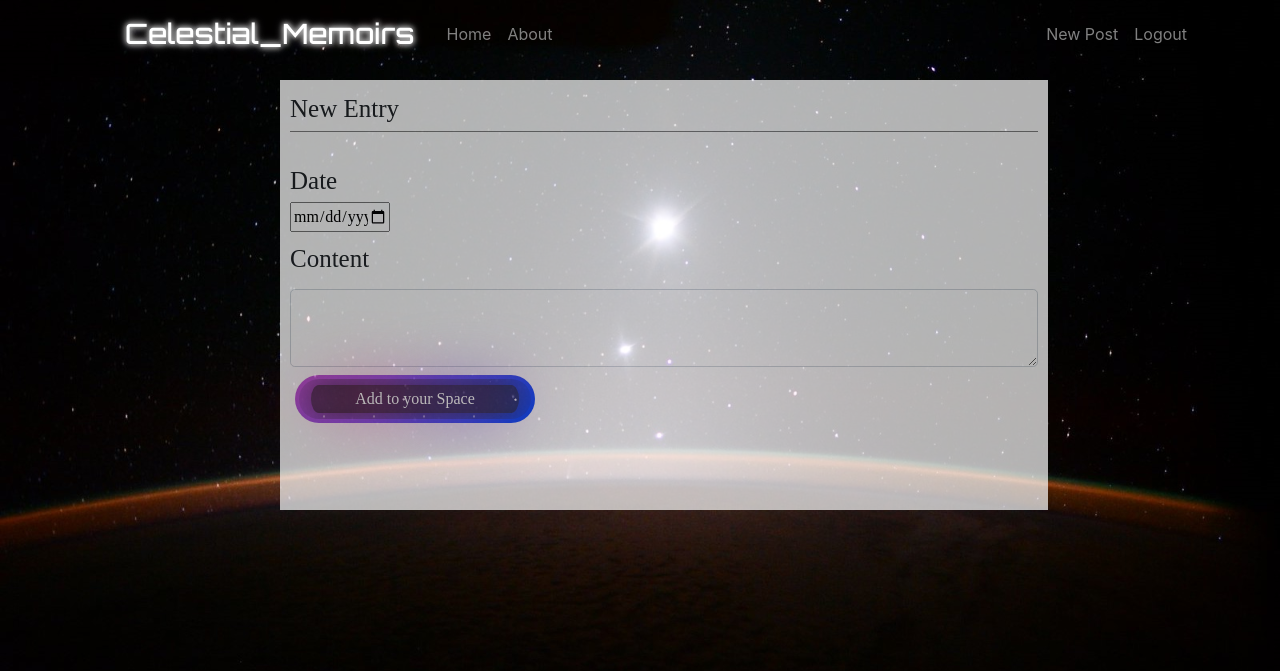
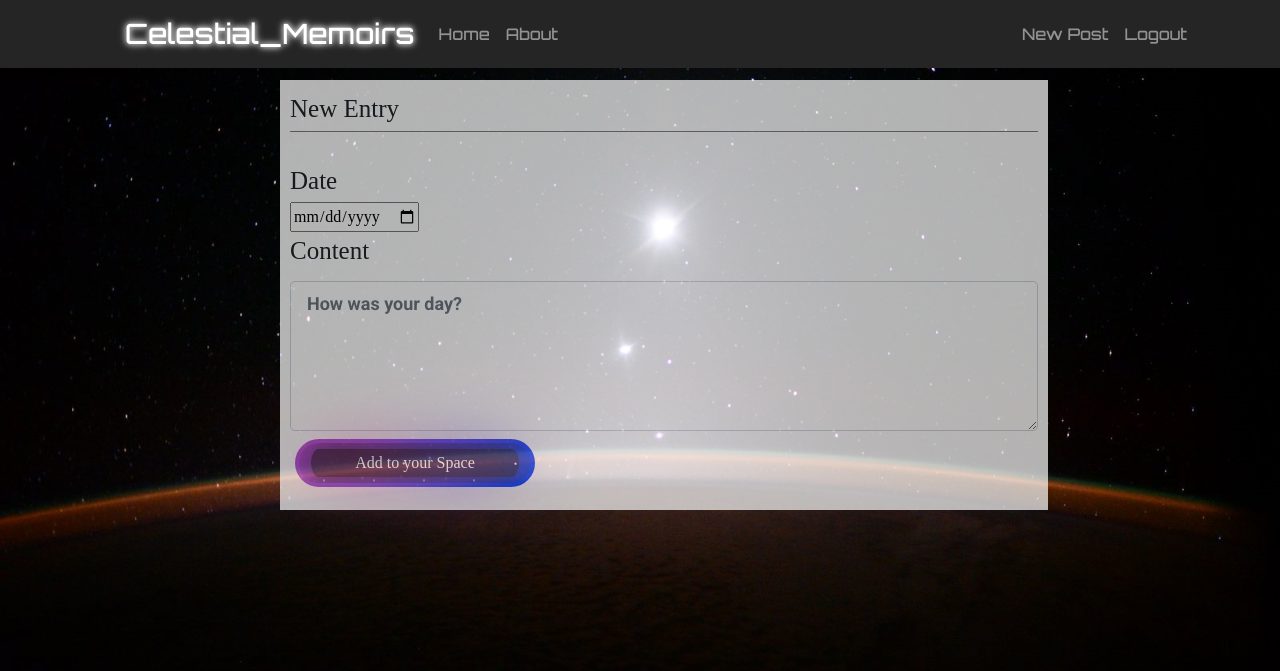
Before and after one commit to Om-Alve/CelestialMemoirs, a Flask app: page /entry/new in a window 1280 px wide. Shown: the top 671 px of the page. Run offline with Flask 3, Linux system fonts and the light colour scheme; a user stored in the database is signed in; some libraries are stand-ins or nearby versions.

Commit message:
Fixed bugs and font issues

```diff
--- a/Celestial_Memoirs/static/styles/style.css
+++ b/Celestial_Memoirs/static/styles/style.css
@@ -1,6 +1,10 @@
 
 a:hover {
   text-decoration: none;
+}
+.navbar{
+  font-family: Orbitron;
+  background-color: rgb(37, 37, 37);
 }
 .form {
   position: relative;
@@ -1263,9 +1170,6 @@ strong {
   margin-bottom: 3px;
 }
 
-.date_box {
-  width: 100px;
-}
 
 .content {
   font-size: 20px;
@@ -1445,12 +1349,16 @@ strong {
 
 .textarea {
   border: 1px solid #000000;
-  font-family: inherit;
-  font-size: 18px;
+  font-family: Roboto;
+  font-size: 10px;
   padding: 1px 6px;
   color: black;
-  margin-top: 7px;
   max-height: 140px;
+}
+
+.form-control,.form-control-lg{
+  font-family: Roboto;
+  height:150px;
 }
 
 .textarea {
@@ -1471,9 +1378,7 @@ strong {
 .content_text {
   color: black;
   font-weight: 550;
-  font-size: 25px;
-  margin-top: 30px;
-
+  font-size: 20px;
 }
 
 .submit-btn {
@@ -1730,7 +1635,5 @@ strong {
 .content_text {
   color: black;
   font-weight: 550;
-  font-size: 25px;
-  margin-top: 30px;
-
-}
+  font-size: 18px;
+}
--- a/Celestial_Memoirs/templates/about_us.html
+++ b/Celestial_Memoirs/templates/about_us.html
@@ -87,7 +87,7 @@
     legacy in the stars.
 </div>
 
-
+{% if not current_user.is_authenticated %}
     <div class="buttons-container">
         <div class="button-1">
             <a href="{{url_for('register')}}">
@@ -107,7 +107,7 @@
         <div class="button-2">
             <a href="{{url_for('login')}}">
                 <button class="btn" type="button">
-                <strong> Sign In!!</strong>
+                    <strong> Log In!!</strong>
                     <div id="container-stars">
                         <div id="stars"></div>
                     </div>
@@ -120,6 +120,7 @@
             </a>
         </div>
     </div>
+{%endif%}
 </body>
 
 </html>
--- a/Celestial_Memoirs/templates/create_post.html
+++ b/Celestial_Memoirs/templates/create_post.html
@@ -10,7 +10,7 @@
         <div class="date">
             Date
         </div>
-        <div class="date_box">
+        <div class="">
             {% if form.date.errors %}
             {{ form.date(class="form-control form-control-lg is-invalid") }}
             <div class="invalid-feedback">
@@ -19,7 +19,7 @@
                 {% endfor %}
             </div>
             {% else %}
-            {{ form.date(class="date_box mb-2") }}
+            {{ form.date() }}
             {% endif %}
         </div>
         <div class="date">
@@ -33,7 +33,7 @@
             {% endfor %}
         </div>
         {% else %}
-        {{ form.content(class="mb-2 form-control form-control-lg") }}
+        {{ form.content(class="mb-2 form-control form-control-lg content_text",placeholder="How was your day?") }}
         {% endif %}
         <!-- <div class="btn"> -->
         <button class="btn" type="submit">
--- a/Celestial_Memoirs/templates/layout.html
+++ b/Celestial_Memoirs/templates/layout.html
@@ -22,10 +22,10 @@
 
 <body
   style="background-image: url({{url_for('static', filename='Images/home-image.jpg') }});background-size:cover;">
-  <header class="site-header">
+  <header>
     <nav class="navbar navbar-expand-md navbar-dark fixed-top">
       <div class="container">
-        <a class="navbar-brand mr-4" href="/">
+        <a class="navbar-brand" href="/">
           <div class="glow">
             Celestial_Memoirs
           </div>
```
Also changed, not shown: other parts of Celestial_Memoirs/static/styles/style.css (+0 -98 lines). Lines whose indentation alone changed are shown as unchanged.
